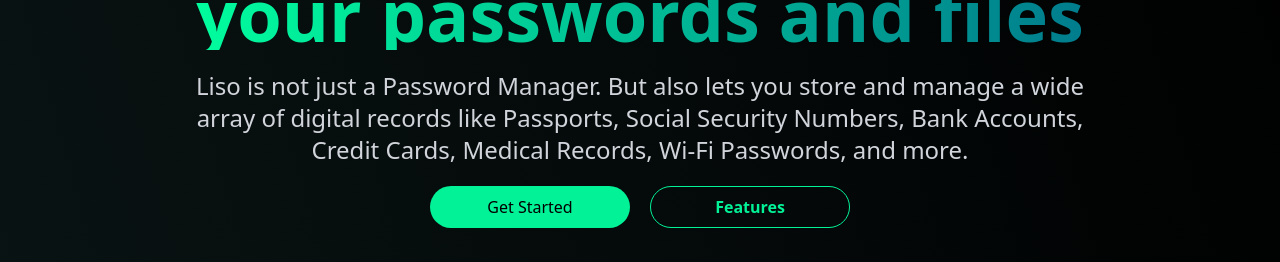
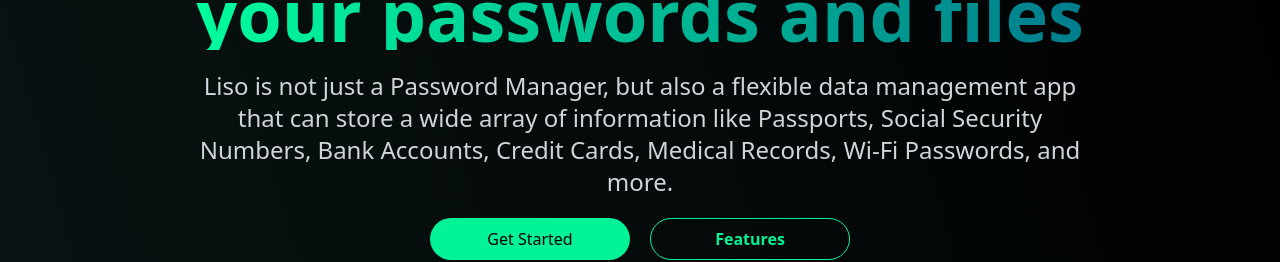
Before and after one commit to Liso-Vault/landing_react, a React (Create React App) app: page / in a window 1280 px wide. Shown: the part 290-552 px from the top of the page. Built offline with nearby package versions, Linux system fonts and the light colour scheme.

Commit message:
added notes.txt added security link updated links

```diff
--- a/src/components/Footer.jsx
+++ b/src/components/Footer.jsx
@@ -28,6 +28,12 @@
             label: "Roadmap",
           }}
         />
+        <LinkNewTab
+          data={{
+            url: "https://github.com/Liso-Vault/app/blob/master/SECURITY.md",
+            label: "Security",
+          }}
+        />
         <a
           href="mailto:dev@liso.dev"
           className="text-white hover:text-green-200 hover:underline text-sm"
@@ -36,13 +42,13 @@
         </a>
         <LinkNewTab
           data={{
-            url: "/terms",
+            url: "https://github.com/Liso-Vault/app/blob/master/TERMS.md",
             label: "Terms of Use",
           }}
         />
         <LinkNewTab
           data={{
-            url: "/privacy",
+            url: "https://github.com/Liso-Vault/app/blob/master/PRIVACY.md",
             label: "Privacy Policy",
           }}
         />
--- a/src/components/Hero.jsx
+++ b/src/components/Hero.jsx
@@ -29,10 +29,10 @@
           The secure way to save your passwords and files
         </h1>
         <p className="text-gray-300 md:text-2xl">
-          Liso is not just a Password Manager. But also lets you store and
-          manage a wide array of digital records like Passports, Social Security
-          Numbers, Bank Accounts, Credit Cards, Medical Records, Wi-Fi
-          Passwords, and more.
+          Liso is not just a Password Manager, but also a flexible data
+          management app that can store a wide array of information like Passports,
+          Social Security Numbers, Bank Accounts, Credit Cards, Medical Records,
+          Wi-Fi Passwords, and more.
         </p>
         <div className="flex gap-2 md:gap-5 flex-wrap mx-auto">
           <button className="btn-elevated" onClick={scrollToDownloadSection}>
```
Also changed, not shown: notes.txt (added).
